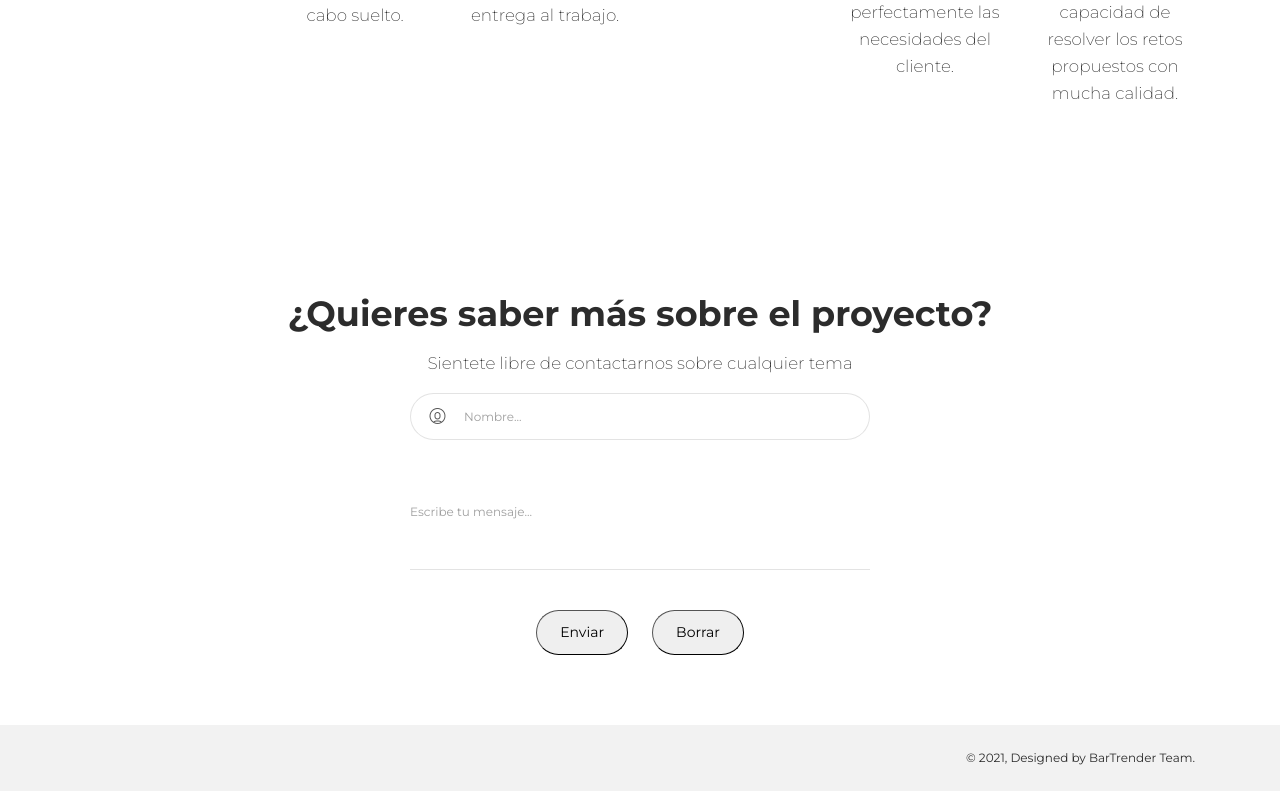
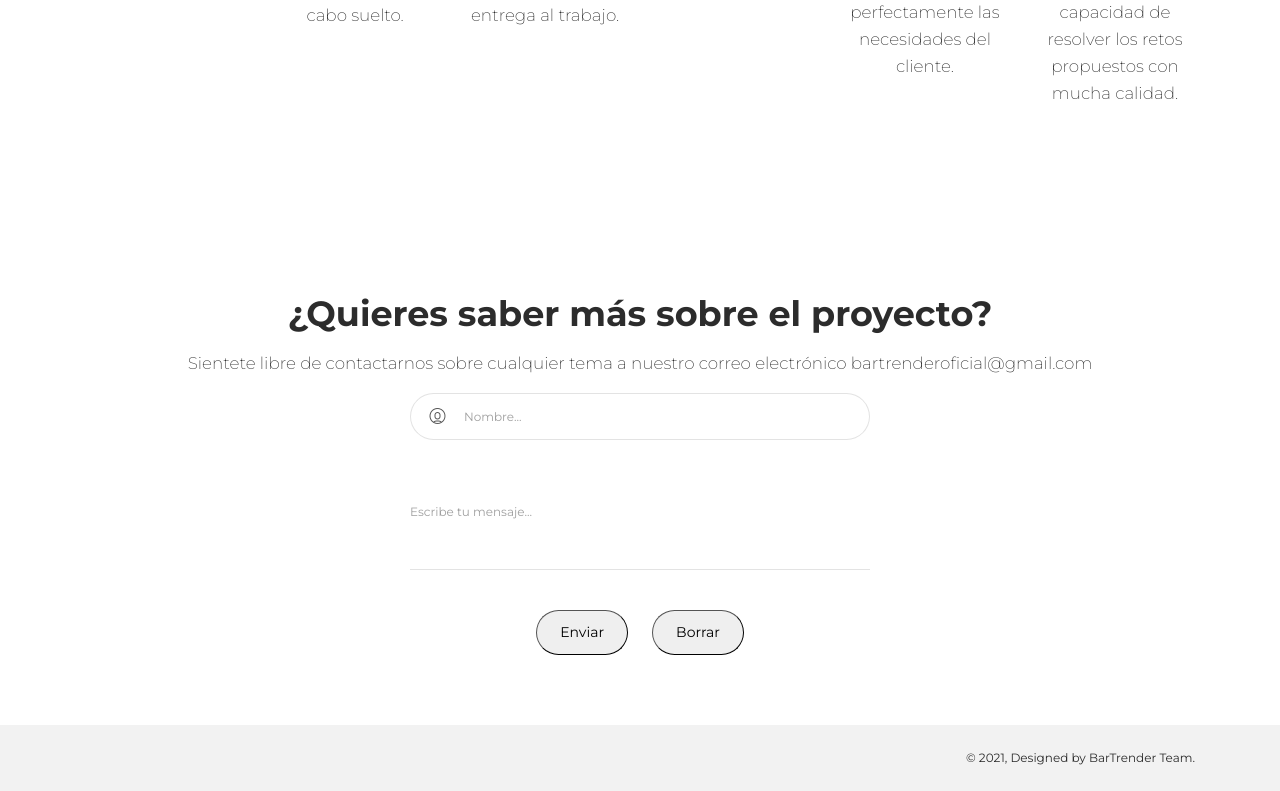
Before and after one commit to AlvaroAlhama/BarTrenderFrontEnd, a React (Create React App) app in the folder bar-trender-front-end/: page /index in a window 1280 px wide. Shown: the part 4477-5268 px from the top of the page. Built offline with nearby package versions, Linux system fonts and the light colour scheme.

Commit message:
minor fix

```diff
--- a/bar-trender-front-end/src/views/examples/LandingPage.js
+++ b/bar-trender-front-end/src/views/examples/LandingPage.js
@@ -318,7 +318,7 @@ function LandingPage() {
             <form action="mailto:bartrenderoficial@gmail.com" method="post" enctype="text/plain">
 
               <h2 className="title">¿Quieres saber más sobre el proyecto?</h2>
-              <p className="">Sientete libre de contactarnos sobre cualquier tema</p>
+              <p className="">Sientete libre de contactarnos sobre cualquier tema a nuestro correo electrónico bartrenderoficial@gmail.com</p>
               <Row>
                 <Col className="text-center ml-auto mr-auto" lg="6" md="8">
                   <InputGroup
```
